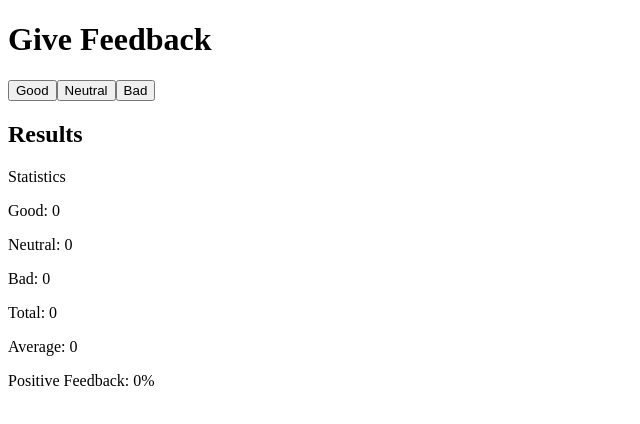
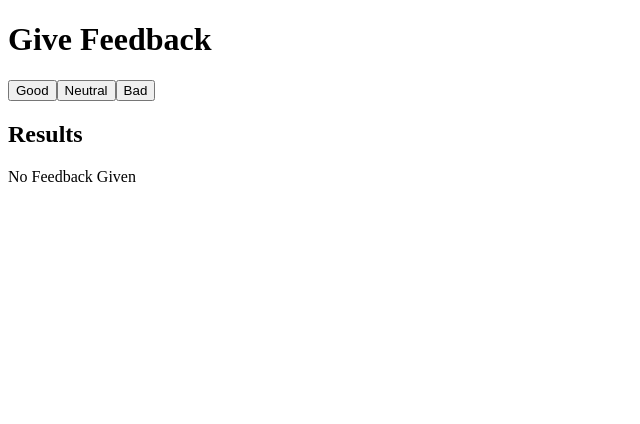
Before and after one commit to jjunlob074/fullstackopen, a React (Vite) app in the folder PART-1/unicafe/: page / in a window 1280 px wide. Shown: the top 424 px of the page, without its empty margins (0-640 px from the left). Built offline with nearby package versions, Linux system fonts and the light colour scheme.

Commit message:
unicafe 1.9

```diff
--- a/PART-1/unicafe/src/App.jsx
+++ b/PART-1/unicafe/src/App.jsx
@@ -5,16 +5,21 @@ const Statistics = ({good,neutral,bad}) => {
   const average = total > 0 ? (good - bad) / total : 0;
   const positiveFeedback = total > 0 ? (good/total)*100 : 0;
   return (
-    <div>
-      <p>Statistics</p>
+    <>
+      {total === 0 ? (
+        <p>No Feedback Given</p>
+      ) : (
+        <>
           <p>Good: {good}</p>
           <p>Neutral: {neutral}</p>
           <p>Bad: {bad}</p>
           <p>Total: {total}</p>
           <p>Average: {average}</p>
           <p>Positive Feedback: {positiveFeedback}%</p>
-    </div>
-  )
+        </>
+      )}
+    </>
+  );
 }
 const App = () => {
   // guarda los clics de cada botón en su propio estado
@@ -23,7 +28,7 @@ const App = () => {
   const [bad, setBad] = useState(0)
 
   return (
-    <div>
+    <>
       <h1>Give Feedback</h1>
 
       <button onClick={() => setGood(good + 1)}>Good</button>
@@ -34,7 +39,7 @@ const App = () => {
 
       <Statistics good={good} neutral={neutral} bad={bad} />
 
-    </div>
+    </>
   )
 }
 
```
Lines whose indentation alone changed are shown as unchanged.
